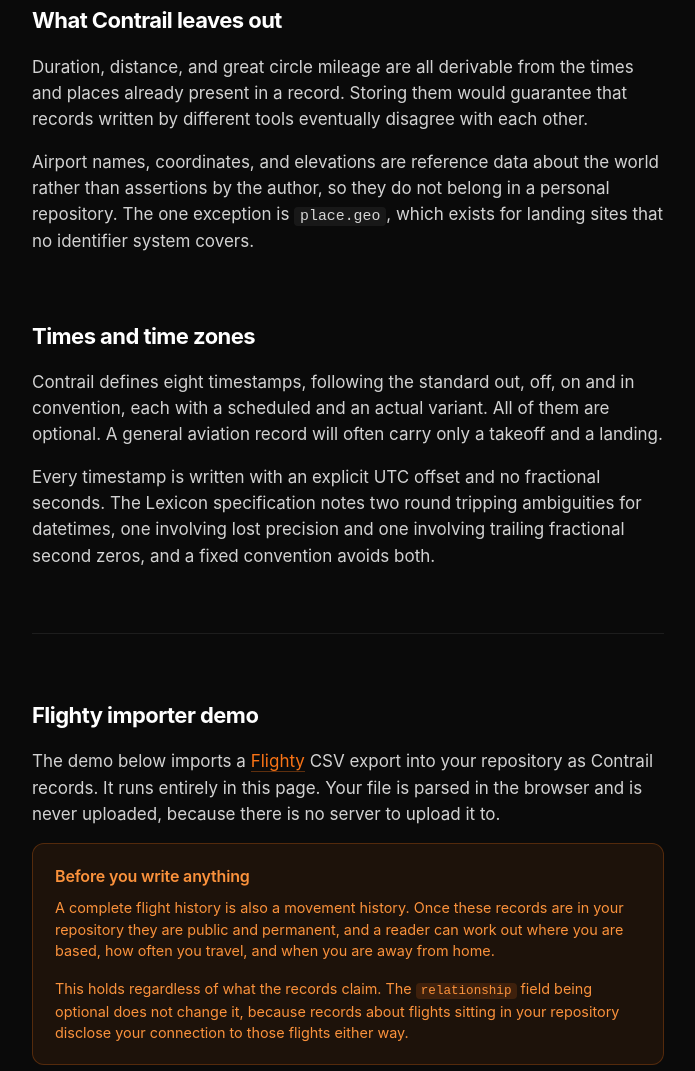
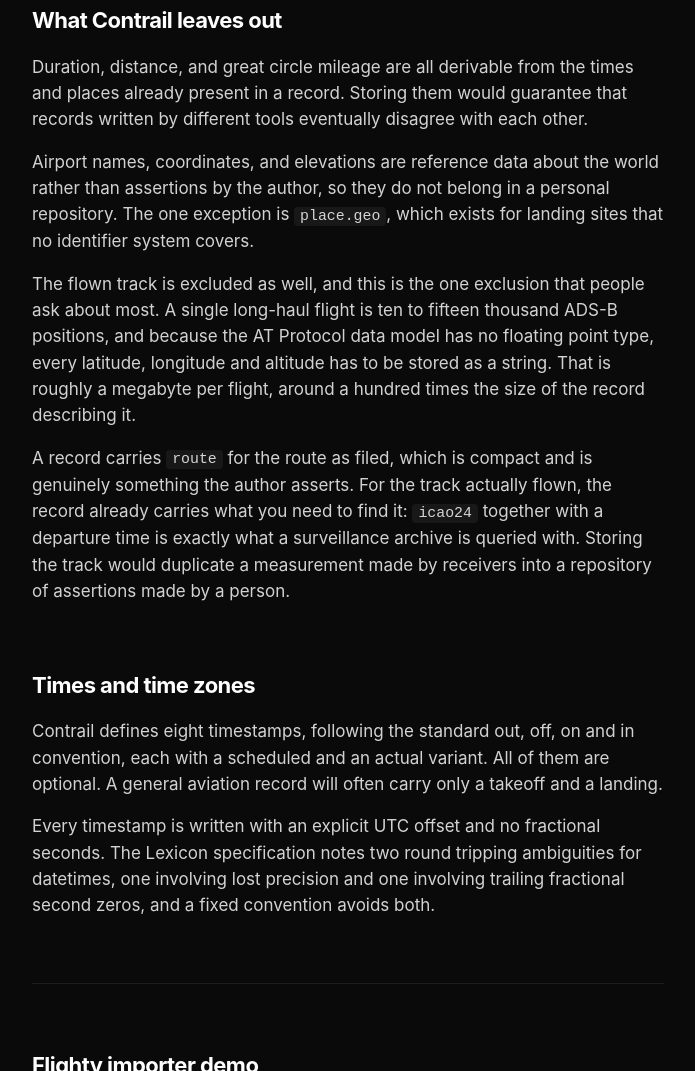
Before and after one commit to airplaneian/flight_lexicon, a website built with Vite: page app/index.html in a window 1280 px wide. Shown: the part 4735-5806 px from the top of the page, without its empty margins (292-987 px from the left). Built offline with nearby package versions, Linux system fonts and the light colour scheme; what @atproto/oauth-client-browser would draw is missing.

Commit message:
feat: add route field to FlightRecord and update related components; enhance flight data handling

```diff
--- a/app/index.html
+++ b/app/index.html
@@ -261,6 +261,20 @@
           exception is <code>place.geo</code>, which exists for landing sites that no identifier
           system covers.
         </p>
+        <p>
+          The flown track is excluded as well, and this is the one exclusion that people ask about
+          most. A single long-haul flight is ten to fifteen thousand ADS-B positions, and because
+          the AT Protocol data model has no floating point type, every latitude, longitude and
+          altitude has to be stored as a string. That is roughly a megabyte per flight, around a
+          hundred times the size of the record describing it.
+        </p>
+        <p>
+          A record carries <code>route</code> for the route as filed, which is compact and is
+          genuinely something the author asserts. For the track actually flown, the record already
+          carries what you need to find it: <code>icao24</code> together with a departure time is
+          exactly what a surveillance archive is queried with. Storing the track would duplicate a
+          measurement made by receivers into a repository of assertions made by a person.
+        </p>
       </section>
 
       <section>
--- a/app/src/importer.ts
+++ b/app/src/importer.ts
@@ -381,6 +381,7 @@ function paintSummary(f: ParsedFlight, summary: HTMLElement, badges: HTMLElement
  *  quiet way to publish the wrong instant. */
 const EDITABLE: { field: keyof FlightRecord; label: string }[] = [
   { field: 'date', label: 'Date' },
+  { field: 'route', label: 'Filed route' },
   { field: 'callsign', label: 'Callsign' },
   { field: 'operator', label: 'Operator (ICAO)' },
   { field: 'operatorName', label: 'Operator name' },
--- a/app/src/lexicon.ts
+++ b/app/src/lexicon.ts
@@ -18,6 +18,7 @@ export interface FlightRecord {
   date?: string
   origin?: Place
   destination?: Place
+  route?: string
   source?: string
   sourceId?: string
   callsign?: string
--- a/app/src/repo.ts
+++ b/app/src/repo.ts
@@ -11,7 +11,7 @@ import { FLIGHT_NSID, TRIP_NSID, type FlightRecord, type TripRecord } from './le
 /** Fields this tool owns. Anything else on an existing record is another
  *  tool's and must survive an update untouched. */
 export const OWNED_FIELDS = new Set<keyof FlightRecord | '$type'>([
-  '$type', 'date', 'origin', 'destination', 'source', 'sourceId',
+  '$type', 'date', 'origin', 'destination', 'route', 'source', 'sourceId',
   'callsign', 'operator', 'operatorName', 'flightNumber',
   'marketingAirline', 'marketingFlightNumber',
   'registration', 'registeredOwner', 'aircraftType', 'icaoTypeDesignator', 'icao24',
--- a/lexicons/com/airplaneian/contrail/temp/flight.json
+++ b/lexicons/com/airplaneian/contrail/temp/flight.json
@@ -31,6 +31,11 @@
             "type": "ref",
             "ref": "com.airplaneian.contrail.temp.defs#place",
             "description": "Where the flight arrived, or was intended to arrive if it was cancelled. If it diverted, this stays the intended destination and 'diversionAirport' holds where it landed."
+          },
+          "route": {
+            "type": "string",
+            "description": "The route as filed, written as the flight plan expressed it, for example 'SSTIK2 SSTIK Q90 AVOSE'. Free text, not normalised and not reliable for matching. This is the planned route, not the flown track: a track belongs in a surveillance archive, which 'icao24' and a departure time are enough to query.",
+            "maxLength": 1000
           },
           "source": {
             "type": "string",
```
Also changed, not shown: app/test/repo.test.ts (+1 -1 lines).
